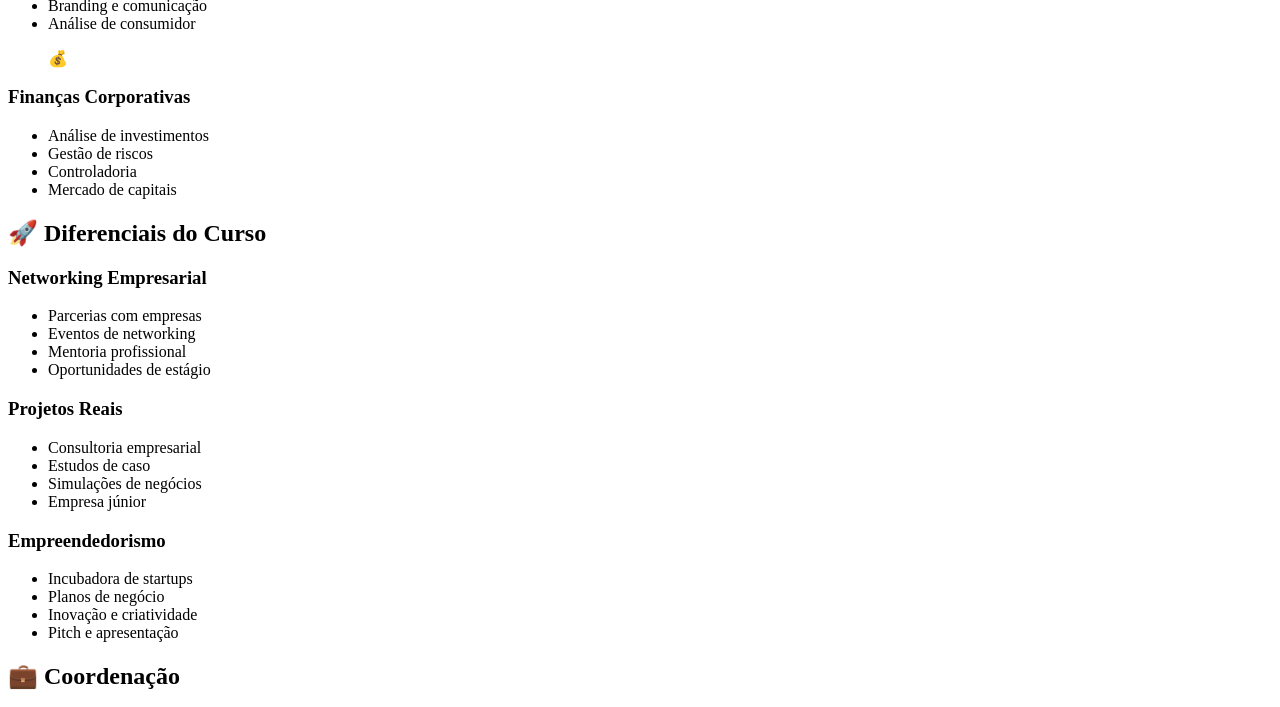
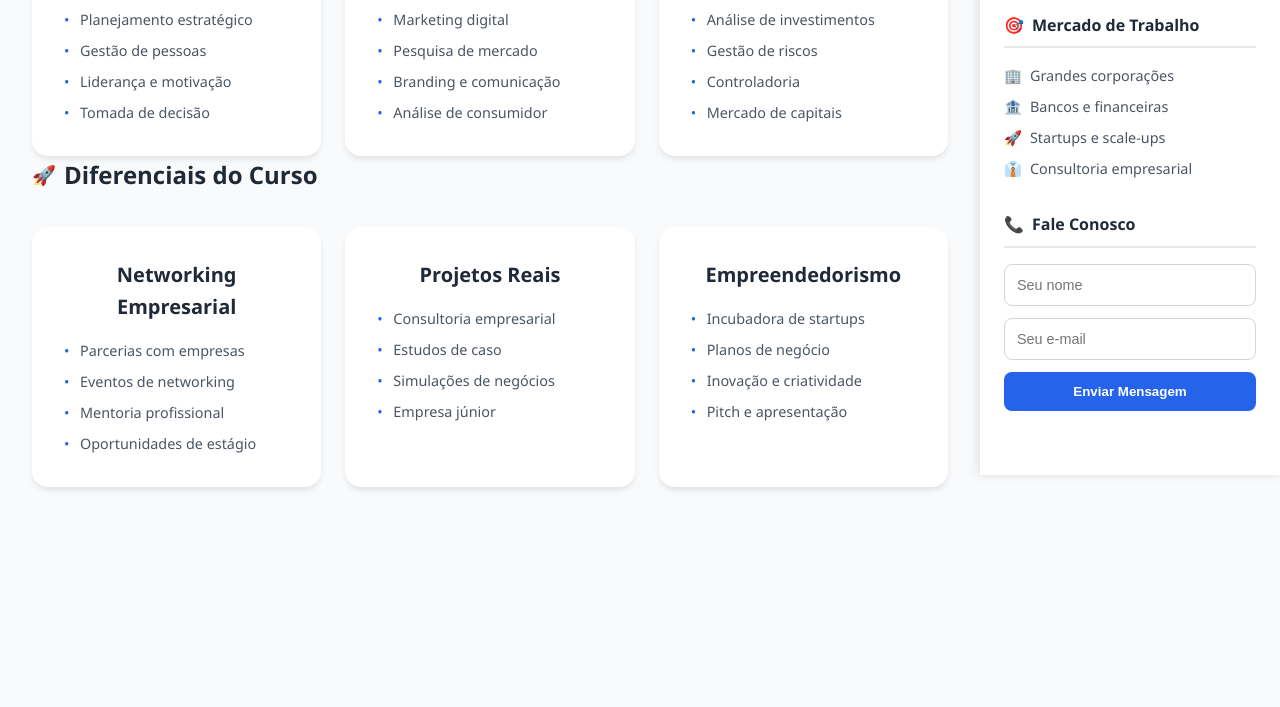
Before and after one commit to 10410051/Projeto-WM, a plain HTML site: page administracao.html in a window 1280 px wide. Shown: the part 676-1383 px from the top of the page. After the commit the page ends 1195 px from the top, so only its background shows below. Drawn offline with Linux system fonts and the light colour scheme.

Commit message:
style.css link

```diff
--- a/administracao.html
+++ b/administracao.html
@@ -4,7 +4,7 @@
     <meta charset="UTF-8">
     <meta name="viewport" content="width=device-width, initial-scale=1.0">
     <title>Administração - Instituto de Excelência</title>
-    <link rel="stylesheet" href="estilo_cursos.css">
+    <link rel="stylesheet" href="style.css">
 </head>
 <body>
     <header class="main-header">
--- a/contato.html
+++ b/contato.html
@@ -4,7 +4,7 @@
     <meta charset="UTF-8">
     <meta name="viewport" content="width=device-width, initial-scale=1.0">
     <title>Contato - Instituto de Excelência</title>
-    <link rel="stylesheet" href="estilo_cursos.css">
+    <link rel="stylesheet" href="style.css">
 </head>
 <body>
     <header class="main-header">
```
Also changed, not shown: cursos.html (+1 -1 lines), engenharia.html (+1 -1 lines), index.html (+1 -1 lines), medicina.html (+1 -1 lines), professores.html (+1 -1 lines), resultados.html (+1 -1 lines).
